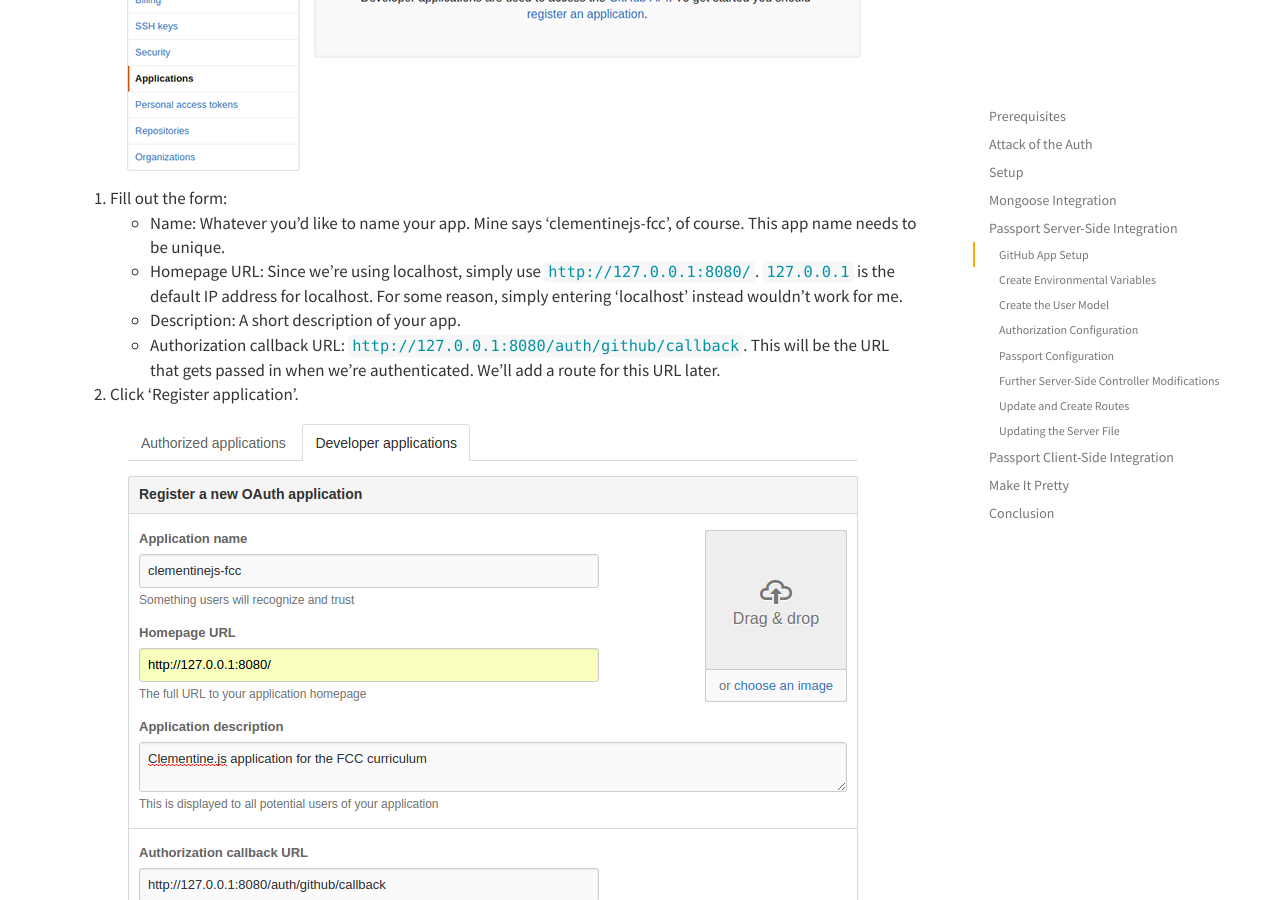
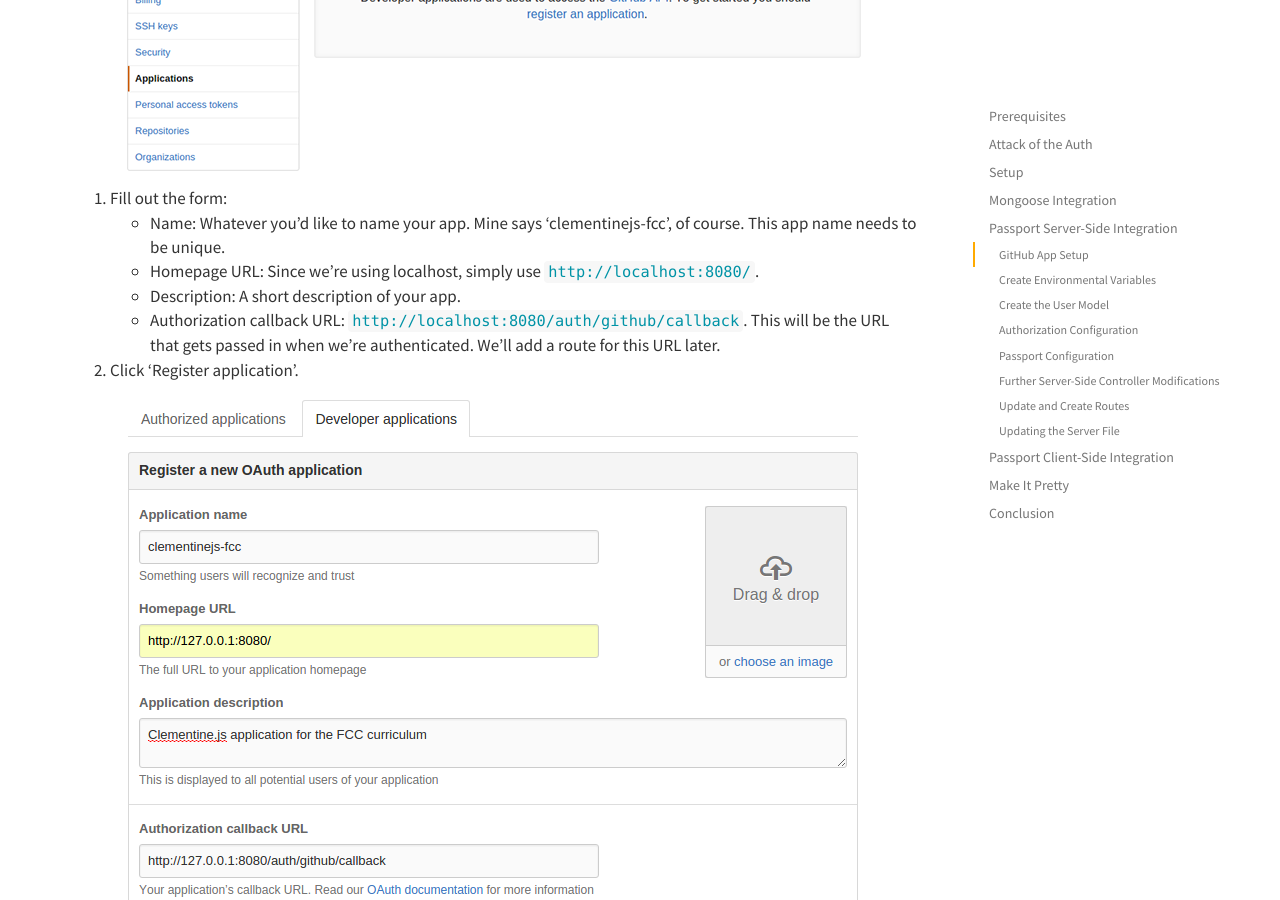
Before and after one commit to johnstonbl01/clementinejs, a Jekyll site: the page built from tutorials/tutorial-passport.md, in a window 1280 px wide and 900 px high, scrolled down 8568 px. Built offline with Jekyll 4.4.1, drawn with Linux system fonts in a browser that asks for light colours; Markdown is read by kramdown in place of the engine named in the settings.

Commit message:
Use 'localhost' with GitHub authentication.
Use `localhost`, instead of `127.0.0.1`, to be consistent in the entire docs.
It seems to be working now without issues now.

```diff
--- a/tutorials/tutorial-passport.md
+++ b/tutorials/tutorial-passport.md
@@ -394,9 +394,9 @@
 
 5. Fill out the form:
 	- Name: Whatever you'd like to name your app. Mine says 'clementinejs-fcc', of course. This app name needs to be unique.
-	- Homepage URL: Since we're using localhost, simply use `http://127.0.0.1:8080/`. `127.0.0.1` is the default IP address for localhost. For some reason, simply entering 'localhost' instead wouldn't work for me.
+	- Homepage URL: Since we're using localhost, simply use `http://localhost:8080/`.
 	- Description: A short description of your app.
-	- Authorization callback URL: `http://127.0.0.1:8080/auth/github/callback`. This will be the URL that gets passed in when we're authenticated. We'll add a route for this URL later.
+	- Authorization callback URL: `http://localhost:8080/auth/github/callback`. This will be the URL that gets passed in when we're authenticated. We'll add a route for this URL later.
 4. Click 'Register application'.
 
 ![GitHub App Registration](/img/passporttut02.png)
```
